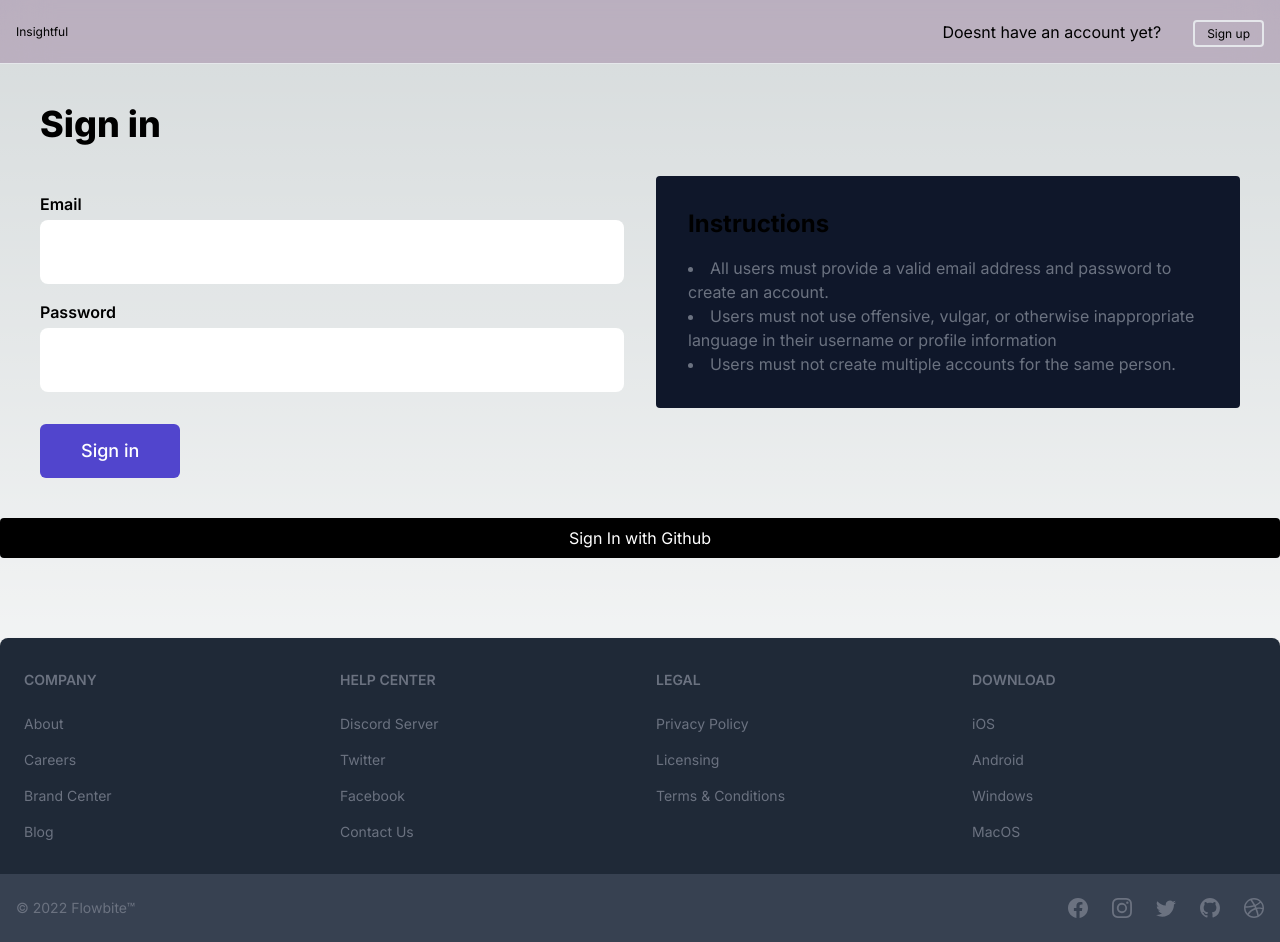
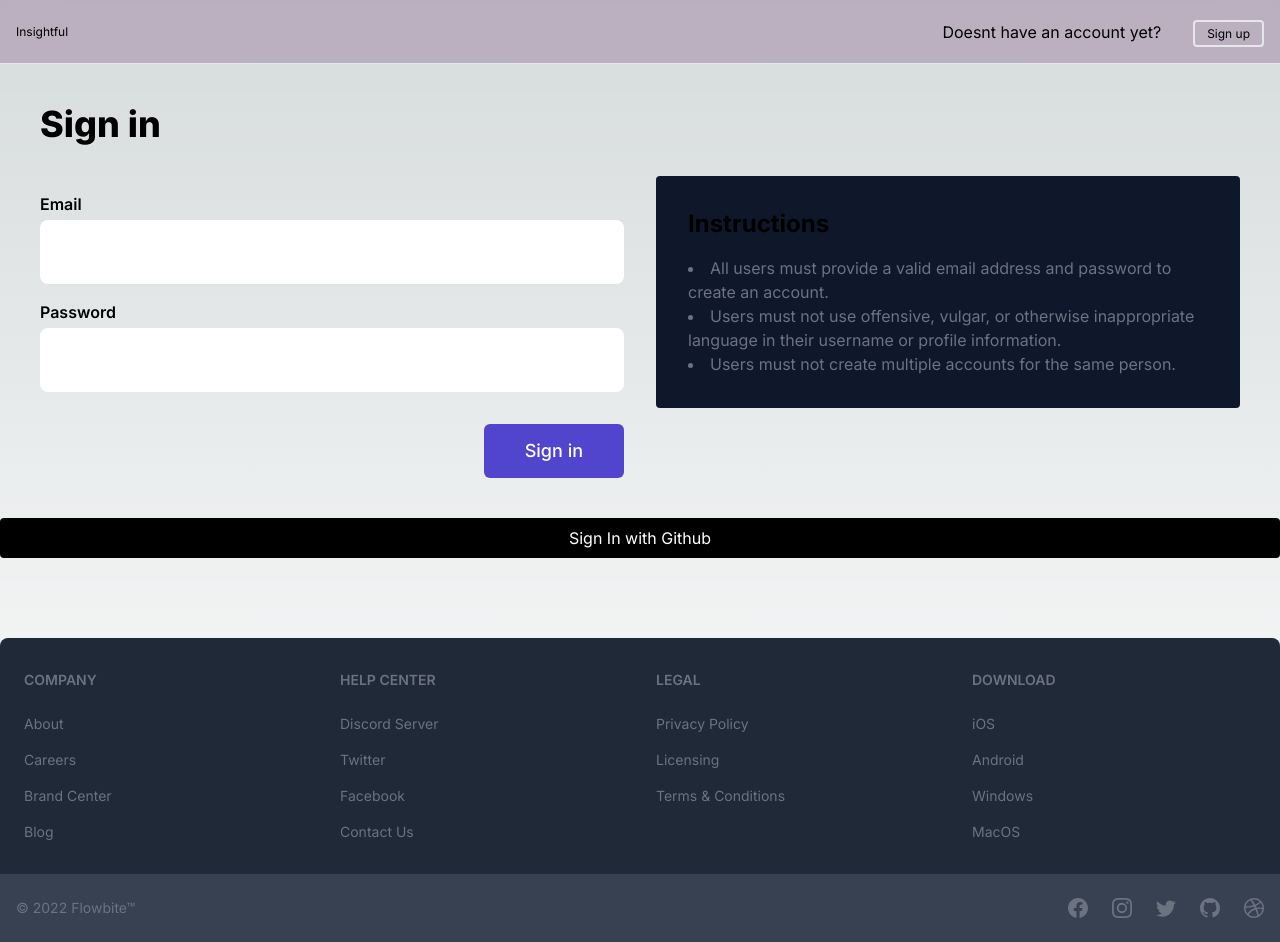
Before and after one commit to MateoGuilleng/linkwave, a Next.js app: page /signIn in a window 1280 px wide. Built offline with nearby package versions, Linux system fonts and the light colour scheme; no server answers.

Commit message:
attempt to fix deploying

```diff
--- a/src/app/layout.jsx
+++ b/src/app/layout.jsx
@@ -3,7 +3,13 @@ import "./globals.css";
 import { getServerSession } from "next-auth";
 import SessionProvider from "@/utils/SessionProvider";
 import { Footer } from "flowbite-react";
-import { BsDribbble, BsFacebook, BsGithub, BsInstagram, BsTwitter } from "react-icons/bs";
+import {
+  BsDribbble,
+  BsFacebook,
+  BsGithub,
+  BsInstagram,
+  BsTwitter,
+} from "react-icons/bs";
 const inter = Inter({ subsets: ["latin"] });
 
 export const metadata = {
@@ -20,15 +26,15 @@ export default async function RootLayout({ children }) {
         <link
           href="https://cdnjs.cloudflare.com/ajax/libs/flowbite/2.3.0/flowbite.min.css"
           rel="stylesheet"
-          async={false} // Esto carga el CSS de forma síncrona
         />
         {/* Agrega el título y la descripción usando el Metadata API */}
         <title>{metadata.title}</title>
         <meta name="description" content={metadata.description} />
+        {/* Mueve el script de Flowbite al encabezado para evitar errores de scripts síncronos */}
+        <script src="https://cdnjs.cloudflare.com/ajax/libs/flowbite/2.3.0/flowbite.min.js"></script>
       </head>
       <body className={inter.className}>
         <SessionProvider session={session}>{children}</SessionProvider>
-        {/* Incluye el script de Flowbite directamente en el cuerpo del documento */}
         <Footer bgDark className="mt-20">
           <div className="w-full">
             <div className="grid w-full grid-cols-2 gap-8 px-6 py-8 md:grid-cols-4">
@@ -80,7 +86,6 @@ export default async function RootLayout({ children }) {
             </div>
           </div>
         </Footer>
-        <script src="https://cdnjs.cloudflare.com/ajax/libs/flowbite/2.3.0/flowbite.min.js"></script>
       </body>
     </html>
   );
--- a/src/app/signIn/page.jsx
+++ b/src/app/signIn/page.jsx
@@ -2,13 +2,11 @@
 import React, { useEffect, useState } from "react";
 import Link from "next/link";
 import { signIn, useSession } from "next-auth/react";
-import { DarkThemeToggle, Flowbite } from "flowbite-react";
 import { useRouter } from "next/navigation";
 
-export default function page() {
+export default function SignIn() {
   const router = useRouter();
   const [error, setError] = useState("");
-  // const session = useSession();
   const { data: session, status: sessionStatus } = useSession();
 
   useEffect(() => {
@@ -51,9 +49,6 @@ export default function page() {
     }
   };
 
-  if (sessionStatus === "loading") {
-    return <h1>Loading...</h1>;
-  }
   function Form() {
     return (
       <div className="p-10 w-full items-center">
@@ -79,7 +74,7 @@ export default function page() {
                 Password
               </label>
               <input
-                className="w-full shadow-inner bg-slate-900 rounded-lg text-black placeholder-black text-2xl p-4 border-none block mt-1 "
+                className="w-full shadow-inner bg-slate-900 rounded-lg text-black placeholder-black text-2xl p-4 border-none block mt-1"
                 id="password"
                 type="password"
                 name="password"
@@ -88,7 +83,7 @@ export default function page() {
               />
             </div>
             <div className="flex items-center justify-between mt-8">
-              {error}
+              <p>{error}</p> {/* Cambiado a un párrafo para mostrar el error */}
               <button
                 type="submit"
                 className="flex items-center justify-center px-8 py-3 border border-transparent text-base font-medium rounded-md text-white bg-indigo-700 hover:bg-indigo-800 md:py-4 md:text-lg md:px-10"
@@ -100,7 +95,7 @@ export default function page() {
           <aside className="">
             <div className="bg-slate-900 p-8 rounded backdrop-filter">
               <h2 className="font-bold text-2xl ">Instructions</h2>
-              <ul className="list-disc mt-4 list-inside text-gray-500 ">
+              <ul className="list-disc mt-4 list-inside text-gray-500">
                 <li>
                   All users must provide a valid email address and password to
                   create an account.
@@ -108,7 +103,7 @@ export default function page() {
                 <li>
                   Users must not use offensive, vulgar, or otherwise
                   inappropriate language in their username or profile
-                  information
+                  information.
                 </li>
                 <li>
                   Users must not create multiple accounts for the same person.
@@ -118,29 +113,6 @@ export default function page() {
           </aside>
         </div>
       </div>
-    );
-  }
-  if (sessionStatus === "loading") {
-    return <h1>Loading...</h1>;
-  }
-
-  return (
-    sessionStatus !== "authenticated" && (
-      <div>
-        <Navbar />
-        <section>
-          <Form />
-          <button
-            className="w-full bg-black text-white py-2 rounded hover:bg-gray-800"
-            onClick={() => {
-              signIn("github");
-            }}
-          >
-            Sign In with Github
-          </button>
-        </section>
-      </div>
-    )
     );
   }
 
@@ -169,3 +141,23 @@ function Navbar() {
       </div>
     );
   }
+
+  return (
+    <div>
+      <Navbar />
+      {sessionStatus !== "authenticated" && (
+        <section>
+          <Form />
+          <button
+            className="w-full bg-black text-white py-2 rounded hover:bg-gray-800"
+            onClick={() => {
+              signIn("github");
+            }}
+          >
+            Sign In with Github
+          </button>
+        </section>
+      )}
+    </div>
+  );
+}
```
Lines whose indentation alone changed are shown as unchanged.
